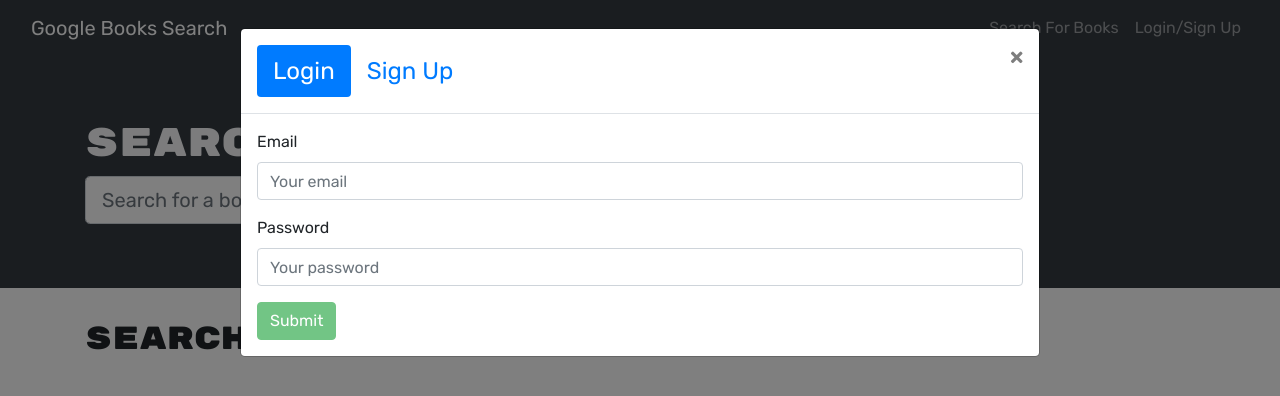
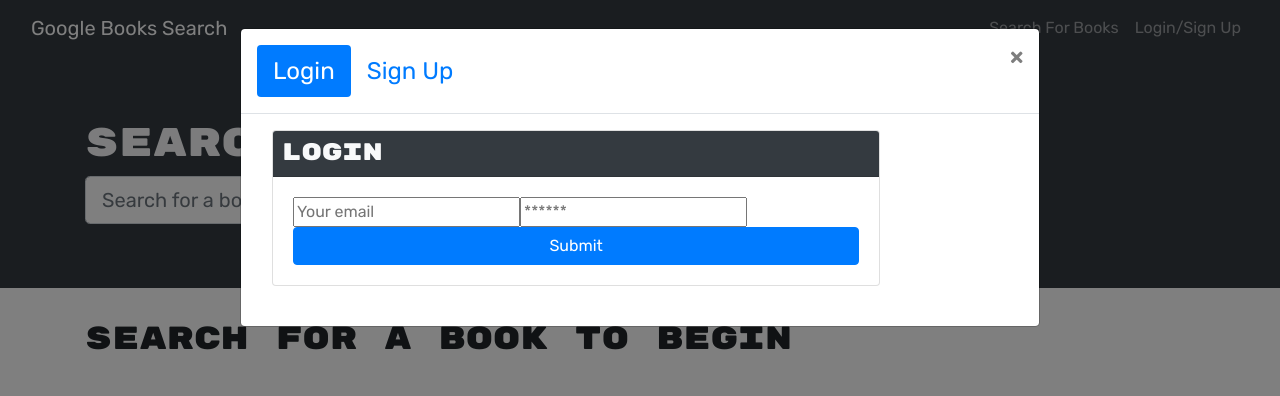
Before and after one commit to Cgotts1/Book-Search-Engine, a React (Create React App) app in the folder client/: page / in a window 1280 px wide. Both pictures are taken after a click on the button "Login/Sign Up". Shown: the top 396 px of the page. Built offline with nearby package versions, Linux system fonts and the light colour scheme.

Commit message:
login form working

```diff
--- a/client/src/components/LoginForm.js
+++ b/client/src/components/LoginForm.js
@@ -1,88 +1,195 @@
+// import React, { useState } from 'react';
+// import { Form, Button, Alert } from 'react-bootstrap';
+// import { useMutation } from '@apollo/client';
+// import { LOGIN_USER } from '../utils/mutations';
+// import Auth from '../utils/auth';
+
+// const LoginForm = () => {
+//   const [userFormData, setUserFormData] = useState({ email: '', password: '' });
+//   const [validated] = useState(false);
+//   const [showAlert, setShowAlert] = useState(false);
+
+//   const [loginUser] = useMutation(LOGIN_USER);
+
+//   const handleInputChange = (event) => {
+//     const { name, value } = event.target;
+//     // setUserFormData({ ...userFormData, [name]: value });
+//   };
+
+//   const handleFormSubmit = async (event) => {
+//     event.preventDefault();
+
+//     // check if form has everything (as per react-bootstrap docs)
+//     const form = event.currentTarget;
+//     if (form.checkValidity() === false) {
+//       event.preventDefault();
+//       event.stopPropagation();
+//     }
+
+//     try {
+//       const { data } = await loginUser({
+//         variables: { ...userFormData },
+//       });
+
+//       Auth.loginUser(data.loginUser.token);
+//     } catch (err) {
+//       console.error(err);
+//       setShowAlert(true);
+//     }
+
+//     setUserFormData({
+//       email: '',
+//       password: '',
+//     });
+//   };
+
+
+//   return (
+//     <>
+//       <Form noValidate validated={validated} onSubmit={handleFormSubmit}>
+//         <Alert dismissible onClose={() => setShowAlert(false)} show={showAlert} variant='danger'>
+//           Something went wrong with your login credentials!
+//         </Alert>
+//         <Form.Group>
+//           <Form.Label htmlFor='email'>Email</Form.Label>
+//           <Form.Control
+//             type='text'
+//             placeholder='Your email'
+//             name='email'
+//             onChange={handleInputChange}
+//             value={userFormData.email}
+//             required
+//           />
+//           <Form.Control.Feedback type='invalid'>Email is required!</Form.Control.Feedback>
+//         </Form.Group>
+
+//         <Form.Group>
+//           <Form.Label htmlFor='password'>Password</Form.Label>
+//           <Form.Control
+//             type='password'
+//             placeholder='Your password'
+//             name='password'
+//             onChange={handleInputChange}
+//             value={userFormData.password}
+//             required
+//           />
+//           <Form.Control.Feedback type='invalid'>Password is required!</Form.Control.Feedback>
+//         </Form.Group>
+//         <Button
+//           disabled={!(userFormData.email && userFormData.password)}
+//           type='submit'
+//           variant='success'>
+//           Submit
+//         </Button>
+//       </Form>
+//     </>
+//   );
+// };
+
+// export default LoginForm;
+
+
+
+
+
+
+
+
+
+
+
+
 import React, { useState } from 'react';
-import { Form, Button, Alert } from 'react-bootstrap';
+import { Link } from 'react-router-dom';
 import { useMutation } from '@apollo/client';
 import { LOGIN_USER } from '../utils/mutations';
+
 import Auth from '../utils/auth';
 
-const LoginForm = () => {
-  const [userFormData, setUserFormData] = useState({ email: '', password: '' });
-  const [validated] = useState(false);
-  const [showAlert, setShowAlert] = useState(false);
+const Login = (props) => {
+  const [formState, setFormState] = useState({ email: '', password: '' });
+  const [login, { error, data }] = useMutation(LOGIN_USER);
 
-  const [loginUser] = useMutation(LOGIN_USER);
+  // update state based on form input changes
+  const handleChange = (event) => {
+    const { name, value } = event.target;
 
-  const handleInputChange = (event) => {
-    const { name, value } = event.target;
-    setUserFormData({ ...userFormData, [name]: value });
+    setFormState({
+      ...formState,
+      [name]: value,
+    });
   };
 
+  // submit form
   const handleFormSubmit = async (event) => {
     event.preventDefault();
+    console.log(formState);
+    try {
+      const { data } = await login({
+        variables: { ...formState },
+      });
 
-    // check if form has everything (as per react-bootstrap docs)
-    const form = event.currentTarget;
-    if (form.checkValidity() === false) {
-      event.preventDefault();
-      event.stopPropagation();
+      Auth.login(data.login.token);
+    } catch (e) {
+      console.error(e);
     }
 
-    try {
-      const { data } = await loginUser({
-        variables: { ...userFormData },
-      });
-
-      Auth.login(data.loginUser.token);
-    } catch (err) {
-      console.error(err);
-      setShowAlert(true);
-    }
-
-    setUserFormData({
+    // clear form values
+    setFormState({
       email: '',
       password: '',
     });
   };
 
   return (
-    <>
-      <Form noValidate validated={validated} onSubmit={handleFormSubmit}>
-        <Alert dismissible onClose={() => setShowAlert(false)} show={showAlert} variant='danger'>
-          Something went wrong with your login credentials!
-        </Alert>
-        <Form.Group>
-          <Form.Label htmlFor='email'>Email</Form.Label>
-          <Form.Control
-            type='text'
-            placeholder='Your email'
-            name='email'
-            onChange={handleInputChange}
-            value={userFormData.email}
-            required
-          />
-          <Form.Control.Feedback type='invalid'>Email is required!</Form.Control.Feedback>
-        </Form.Group>
+    <main className="flex-row justify-center mb-4">
+      <div className="col-12 col-lg-10">
+        <div className="card">
+          <h4 className="card-header bg-dark text-light p-2">Login</h4>
+          <div className="card-body">
+            {data ? (
+              <p>
+                Success! You may now head{' '}
+                <Link to="/">back to the homepage.</Link>
+              </p>
+            ) : (
+              <form onSubmit={handleFormSubmit}>
+                <input
+                  className="form-input"
+                  placeholder="Your email"
+                  name="email"
+                  type="email"
+                  value={formState.email}
+                  onChange={handleChange}
+                />
+                <input
+                  className="form-input"
+                  placeholder="******"
+                  name="password"
+                  type="password"
+                  value={formState.password}
+                  onChange={handleChange}
+                />
+                <button
+                  className="btn btn-block btn-primary"
+                  style={{ cursor: 'pointer' }}
+                  type="submit"
+                >
+                  Submit
+                </button>
+              </form>
+            )}
 
-        <Form.Group>
-          <Form.Label htmlFor='password'>Password</Form.Label>
-          <Form.Control
-            type='password'
-            placeholder='Your password'
-            name='password'
-            onChange={handleInputChange}
-            value={userFormData.password}
-            required
-          />
-          <Form.Control.Feedback type='invalid'>Password is required!</Form.Control.Feedback>
-        </Form.Group>
-        <Button
-          disabled={!(userFormData.email && userFormData.password)}
-          type='submit'
-          variant='success'>
-          Submit
-        </Button>
-      </Form>
-    </>
+            {error && (
+              <div className="my-3 p-3 bg-danger text-white">
+                {error.message}
+              </div>
+            )}
+          </div>
+        </div>
+      </div>
+    </main>
   );
 };
 
-export default LoginForm;
+export default Login;
```
